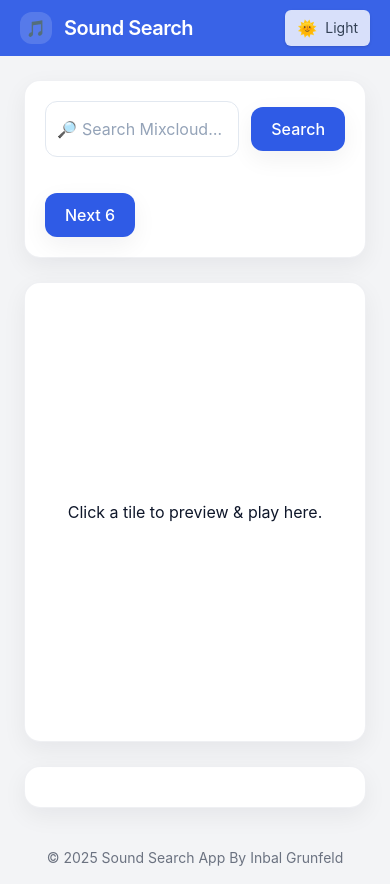
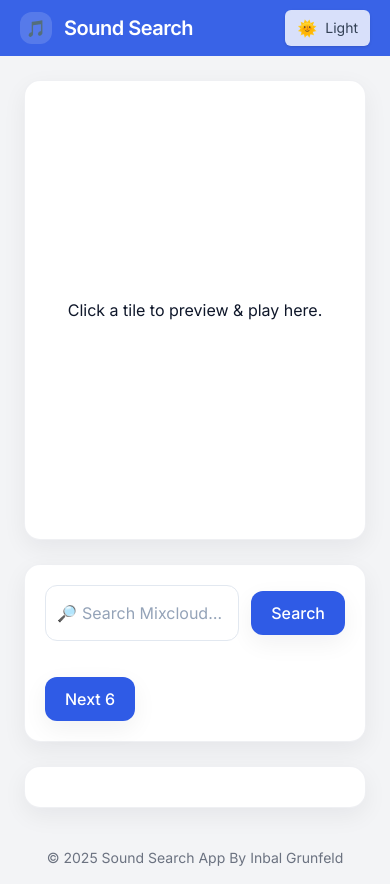
Before and after one commit to inbalmailbox/sound-search-app, a React (Vite) app: page / in a window 390 px wide. Built offline with nearby package versions, Linux system fonts and the light colour scheme.

Commit message:
Fixing mobile layout

```diff
--- a/index.html
+++ b/index.html
@@ -8,6 +8,10 @@
     <link rel="dns-prefetch" href="https://player-widget.mixcloud.com">
     <link rel="dns-prefetch" href="https://i.mixcloud.com">
     <meta name="viewport" content="width=device-width, initial-scale=1.0" />
+    <link rel="preconnect" href="https://fonts.googleapis.com">
+    <link rel="preconnect" href="https://fonts.gstatic.com" crossorigin>
+    <link href="https://fonts.googleapis.com/css2?family=Inter:wght@400;500;600;700&display=swap" rel="stylesheet">
+
     <title>Vite + React + TS</title>
   </head>
   <body>
--- a/src/components/Layout.tsx
+++ b/src/components/Layout.tsx
@@ -23,21 +23,25 @@ const Layout: React.FC = () => {
 
       {/* Main Grid */}
     <main className="max-w-7xl mx-auto p-6 grid grid-cols-1 md:grid-cols-3 gap-6">
-        <section className="app-card p-5 md:col-span-1">
+      {/* Player FIRST on mobile, middle on desktop */}
+      <section id="player" className="md:col-span-1 order-1 md:order-2">
+        <ImageContainer />
+      </section>
+
+      {/* Search + Results SECOND on mobile, left on desktop */}
+      <section className="app-card p-5 md:col-span-1 order-2 md:order-1">
         <SearchBar />
         <div className="mt-4">
           <SearchResults />
         </div>
       </section>
 
-        <section className="md:col-span-1">
-            <ImageContainer />
-        </section>
-
-        <aside className="app-card p-5 md:col-span-1">
+      {/* Recent searches THIRD  */}
+      <aside className="app-card p-5 md:col-span-1 order-3 md:order-3">
         <RecentSearches />
       </aside>
 </main>
+
 
 
       {/* Footer */}
--- a/src/styles/index.css
+++ b/src/styles/index.css
@@ -2,8 +2,6 @@
 @tailwind components;
 @tailwind utilities;
 
-/* Inter font (or swap to your corporate font) */
-@import url('https://fonts.googleapis.com/css2?family=Inter:wght@400;500;600;700&display=swap');
 
 :root {
   --card-bg: #ffffff;
--- a/tailwind.config.js
+++ b/tailwind.config.js
@@ -34,7 +34,7 @@ module.exports = {
     },
   },
   plugins: [
-    require('@tailwindcss/line-clamp'),
+
     require('@tailwindcss/typography'),
   ],
 };
```
Lines whose indentation alone changed are shown as unchanged.
